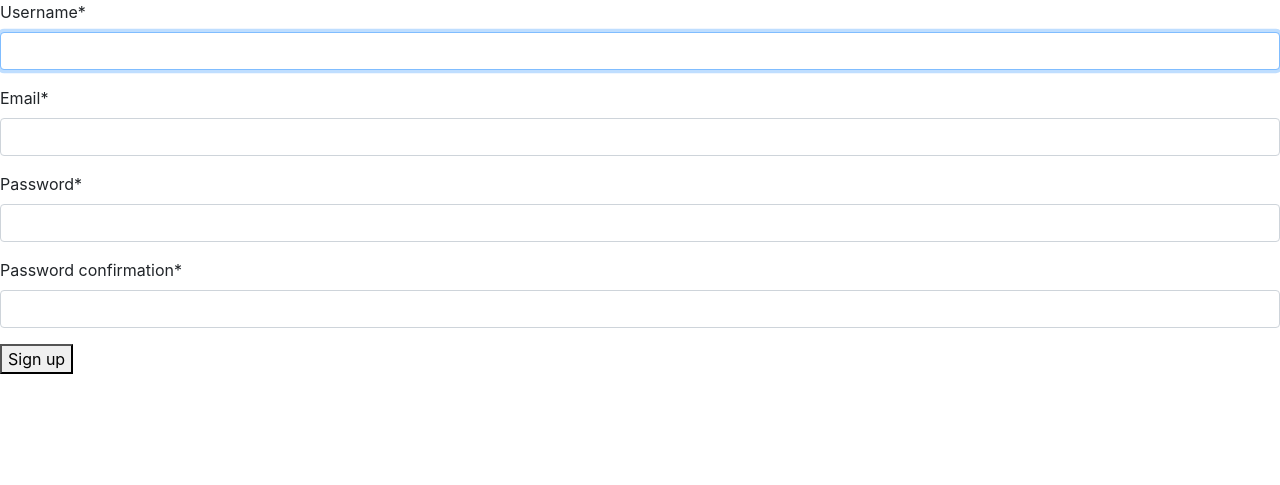
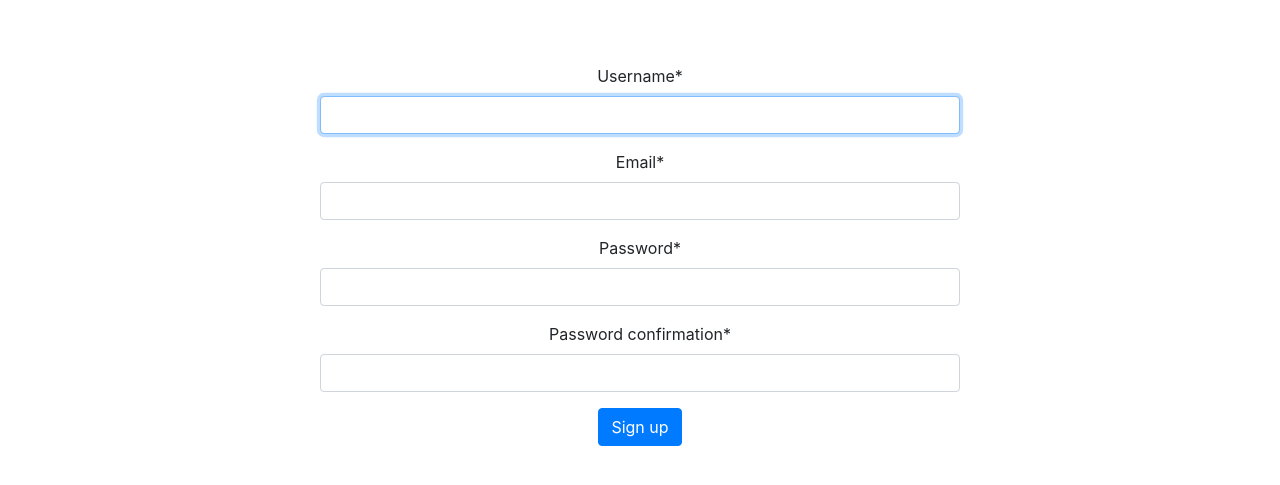
Before and after one commit to lukasmyth96/nuvox-mobile-v1, a Django app: page /signup/ in a window 1280 px wide. Shown: the top 485 px of the page. Run offline with Django 3.2, Linux system fonts and the light colour scheme; some libraries are stand-ins or nearby versions.

Commit message:
tidy up signup form

```diff
--- a/nuvox_app/templates/users/signup.html
+++ b/nuvox_app/templates/users/signup.html
@@ -2,9 +2,11 @@
 {% load crispy_forms_filters %}
 
 {% block content %}
-  <form method="post">
-    {% csrf_token %}
-    {{ form|crispy }}
-    <button type="submit">Sign up</button>
-  </form>
+    <div style="text-align: center; margin: 5% 25%">
+        <form method="post">
+            {% csrf_token %}
+            {{ form|crispy }}
+            <button type="submit" class="btn btn-primary">Sign up</button>
+        </form>
+    </div>
 {% endblock %}
```
